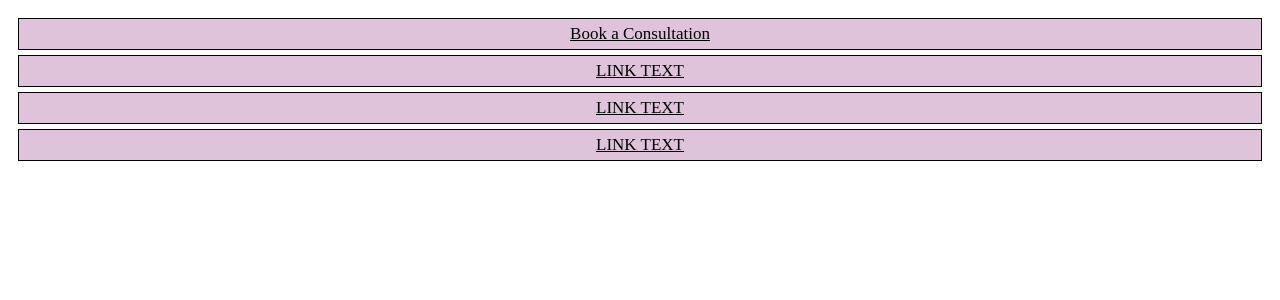
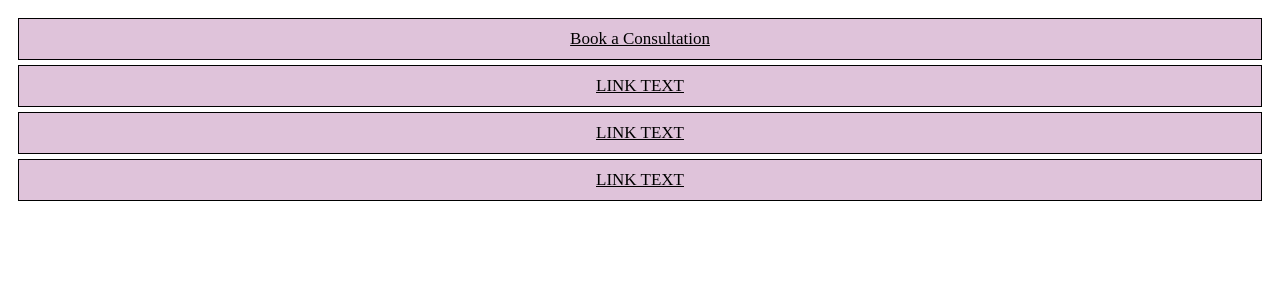
Before and after one commit to danielcberman/danielcberman.github.io, a Jekyll site: the page pages/index.html, which Jekyll copies as it is, in a window 1280 px wide. Shown: the top 300 px of the page. Built offline with Jekyll 4.4.1, drawn with Linux system fonts in a browser that asks for light colours.

Commit message:
Update index.html

```diff
--- a/pages/index.html
+++ b/pages/index.html
@@ -25,7 +25,7 @@
   border-width: 1px;
   border-color: black;
   background-color: #dfc3da;
-  padding: 5px;
+  padding: 10px;
   margin: 5px;
 }
 
```
